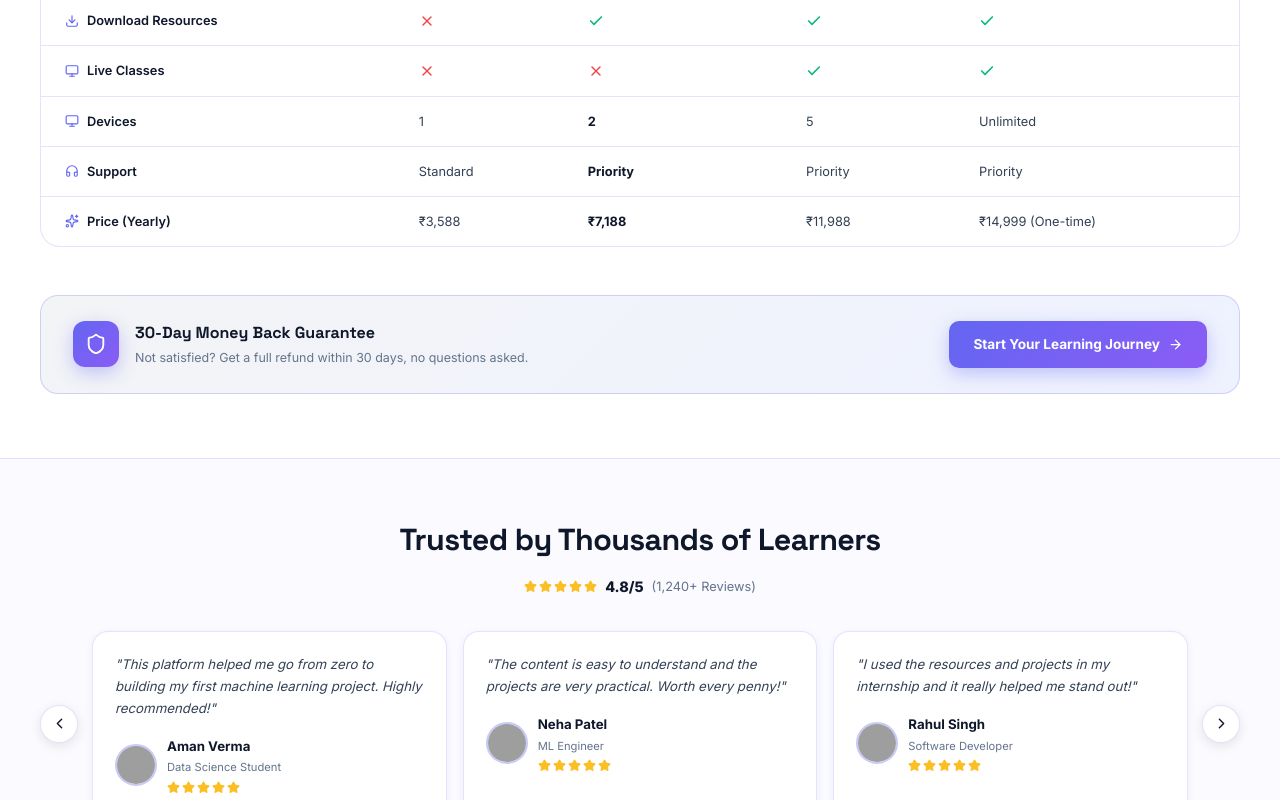
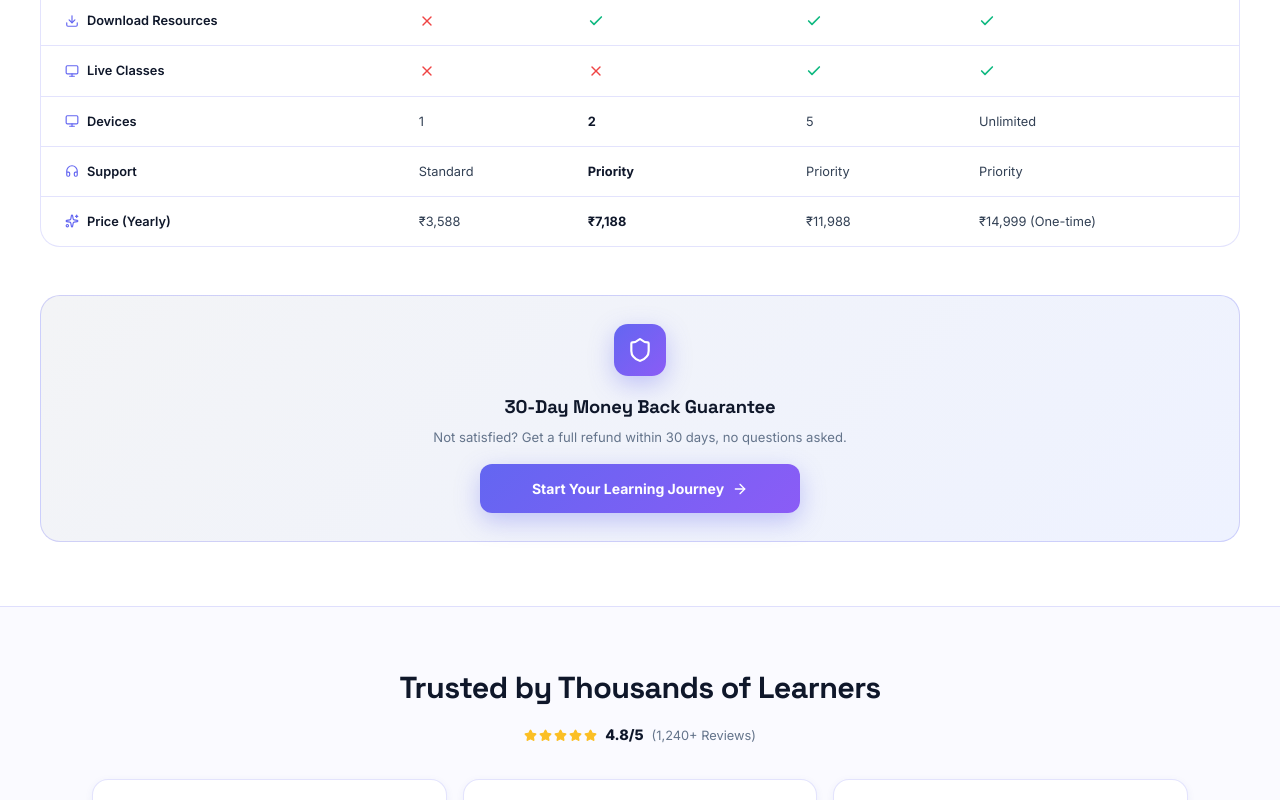
Before and after one commit to abhishek2X2pro/testing-tutorial, a React (Vite) app: page /subscription in a window 1280 px wide. Shown: the part 2000-2800 px from the top of the page. Built offline with nearby package versions, Linux system fonts and the light colour scheme; grey boxes are pictures that could not be loaded.

Commit message:
fix: center 30-Day Money Back Guarantee banner on Subscription page

```diff
--- a/src/pages/Subscription/index.jsx
+++ b/src/pages/Subscription/index.jsx
@@ -1148,48 +1148,48 @@ export default function Subscription() {
                 ? 'linear-gradient(135deg,rgba(99,102,241,.18),rgba(139,92,246,.12))'
                 : 'linear-gradient(135deg,#f3f4f6,#eef2ff)',
               border: '1.5px solid rgba(99,102,241,.25)',
-              borderRadius: '18px',
-              padding: '24px 32px',
+              borderRadius: '20px',
+              padding: '28px 24px',
               display: 'flex',
+              flexDirection: 'column',
               alignItems: 'center',
-              justifyContent: 'space-between',
-              flexWrap: 'wrap',
-              gap: '20px',
+              textAlign: 'center',
+              gap: '16px',
             }}
           >
-            <div style={{ display: 'flex', alignItems: 'center', gap: '16px' }}>
-              <div
+            <div
+              style={{
+                width: '52px',
+                height: '52px',
+                borderRadius: '14px',
+                background: 'linear-gradient(135deg,#6366f1,#8b5cf6)',
+                display: 'flex',
+                alignItems: 'center',
+                justifyContent: 'center',
+                color: '#fff',
+                boxShadow: '0 8px 24px rgba(99,102,241,.35)',
+                margin: '0 auto',
+              }}
+            >
+              <Shield size={26} color="#fff" />
+            </div>
+
+            <div style={{ maxWidth: '460px' }}>
+              <h4
                 style={{
-                  width: '46px',
-                  height: '46px',
-                  borderRadius: '12px',
-                  background: 'linear-gradient(135deg,#6366f1,#8b5cf6)',
-                  display: 'flex',
-                  alignItems: 'center',
-                  justifyContent: 'center',
-                  color: '#fff',
-                  boxShadow: '0 6px 18px rgba(99,102,241,.35)',
-                  flexShrink: 0,
+                  fontFamily: 'var(--font-display)',
+                  fontSize: '1.15rem',
+                  fontWeight: 800,
+                  color: 'var(--text-primary)',
+                  margin: '0 0 6px',
+                  letterSpacing: '-0.01em',
                 }}
               >
-                <Shield size={22} color="#fff" />
-              </div>
-              <div>
-                <h4
-                  style={{
-                    fontFamily: 'var(--font-display)',
-                    fontSize: '1rem',
-                    fontWeight: 800,
-                    color: 'var(--text-primary)',
-                    margin: '0 0 2px',
-                  }}
-                >
-                  30-Day Money Back Guarantee
-                </h4>
-                <p style={{ color: 'var(--text-muted)', fontSize: '0.78rem', margin: 0 }}>
-                  Not satisfied? Get a full refund within 30 days, no questions asked.
-                </p>
-              </div>
+                30-Day Money Back Guarantee
+              </h4>
+              <p style={{ color: 'var(--text-muted)', fontSize: '0.82rem', margin: 0, lineHeight: 1.5 }}>
+                Not satisfied? Get a full refund within 30 days, no questions asked.
+              </p>
             </div>
 
             <button
@@ -1197,20 +1197,23 @@ export default function Subscription() {
               style={{
                 display: 'inline-flex',
                 alignItems: 'center',
+                justifyContent: 'center',
                 gap: '8px',
-                padding: '12px 24px',
-                borderRadius: '10px',
+                width: '100%',
+                maxWidth: '320px',
+                padding: '13px 24px',
+                borderRadius: '12px',
                 background: 'linear-gradient(135deg,#6366f1,#8b5cf6)',
                 color: '#fff',
-                fontSize: '0.85rem',
+                fontSize: '0.875rem',
                 fontWeight: 700,
                 border: 'none',
                 cursor: 'pointer',
-                boxShadow: '0 6px 18px rgba(99,102,241,.35)',
+                boxShadow: '0 8px 24px rgba(99,102,241,.35)',
                 transition: 'all .15s',
               }}
             >
-              Start Your Learning Journey <ArrowRight size={15} />
+              Start Your Learning Journey <ArrowRight size={16} />
             </button>
           </div>
         </div>
```
